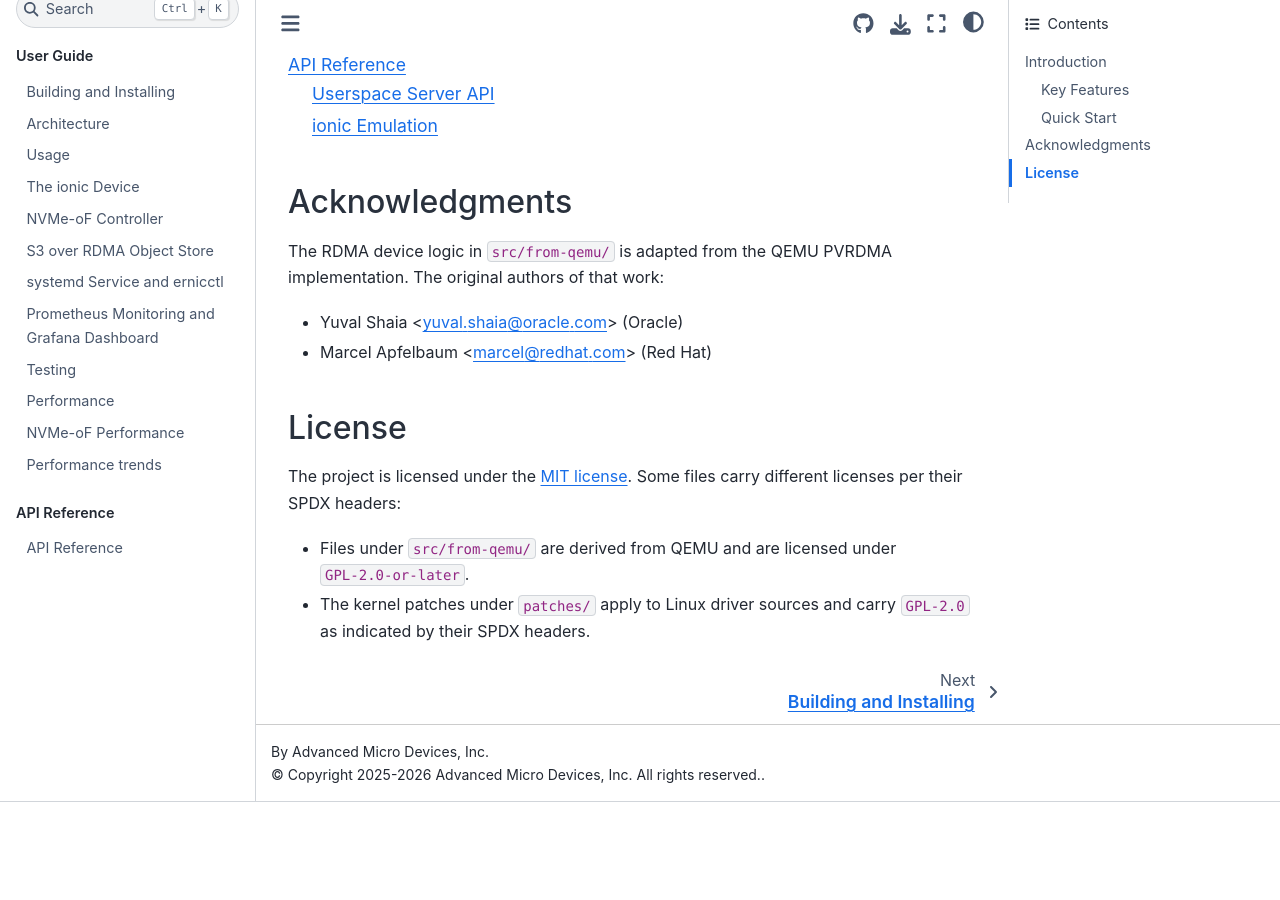
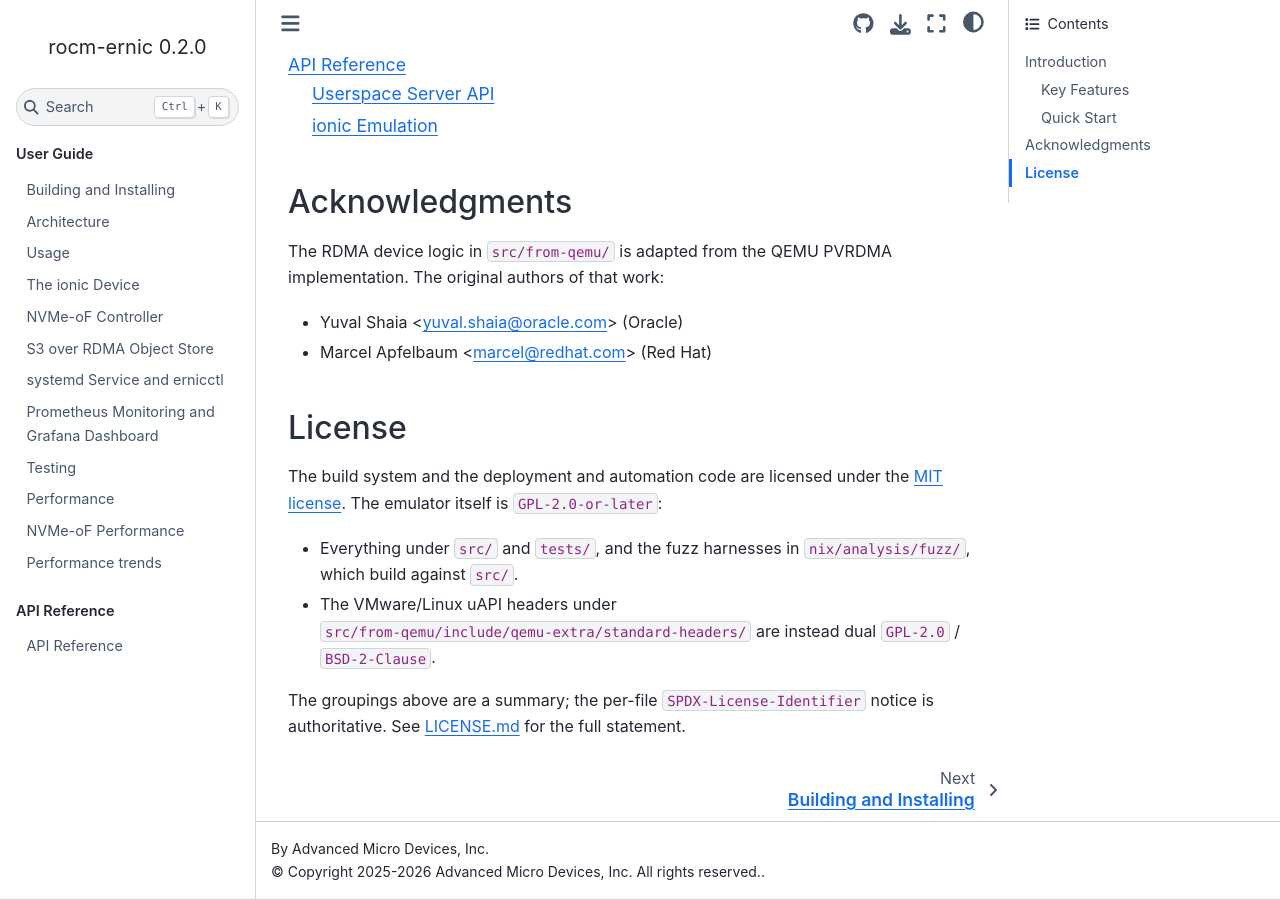
Before and after one commit to ROCm/rocm-ernic, a Sphinx documentation site: the page built from docs/index.rst, in a window 1280 px wide and 900 px high, scrolled down 3714 px. Built offline with Sphinx 7.4.7 and the Sphinx Book theme 1.1.4, drawn with Linux system fonts in a browser that asks for light colours; before the commit the page ends 4516 px from its top, so only the background shows below that.

Commit message:
docs: relicense the WRITE_WITH_IMM test as GPL and correct the summaries
tests/test_write_imm.c arrived under MIT and was the one MIT file inside
otherwise GPL-licensed tests/. Gluesys and Jihyeon Gim granted permission
by email to relicense their contribution, so it now carries
GPL-2.0-or-later in the layout its neighbours use: description first,
then the copyright block and the GNU GPL boilerplate pointing at
LICENSE_GPL.md. Both copyright holders are kept -- a license change does
not move authorship. LICENSE.md no longer has to carve the file out.

The prose summaries had drifted from LICENSE.md since 815891b widened GPL
coverage from src/from-qemu/ to all of src/ and tests/:

* docs/index.rst still scoped GPL to src/from-qemu/, and credited the
  kernel patches under patches/ with SPDX headers they do not carry.
  That bullet is dropped rather than corrected.

* CLAUDE.md called everything outside src/from-qemu/ MIT, which would
  have put the wrong header on any new file under src/ or tests/.

* README.md presented the project as MIT-only, badge included.

```diff
--- a/docs/index.rst
+++ b/docs/index.rst
@@ -89,12 +89,18 @@
 License
 -------
 
-The project is licensed under the
+The build system and the deployment and automation code are licensed
+under the
 `MIT license <https://github.com/ROCm/rocm-ernic/blob/develop/LICENSE.md>`_.
-Some files carry different licenses per their SPDX headers:
+The emulator itself is ``GPL-2.0-or-later``:
 
-- Files under ``src/from-qemu/`` are derived from QEMU and are
-  licensed under ``GPL-2.0-or-later``.
-- The kernel patches under ``patches/`` apply to Linux driver
-  sources and carry ``GPL-2.0`` as indicated by their SPDX
-  headers.
+- Everything under ``src/`` and ``tests/``, and the fuzz harnesses in
+  ``nix/analysis/fuzz/``, which build against ``src/``.
+- The VMware/Linux uAPI headers under
+  ``src/from-qemu/include/qemu-extra/standard-headers/`` are instead
+  dual ``GPL-2.0`` / ``BSD-2-Clause``.
+
+The groupings above are a summary; the per-file ``SPDX-License-Identifier``
+notice is authoritative. See
+`LICENSE.md <https://github.com/ROCm/rocm-ernic/blob/develop/LICENSE.md>`_
+for the full statement.
```
Also changed, not shown: CLAUDE.md (+6 -3 lines), README.md (+4 -3 lines), LICENSE.md, 1 other file.
